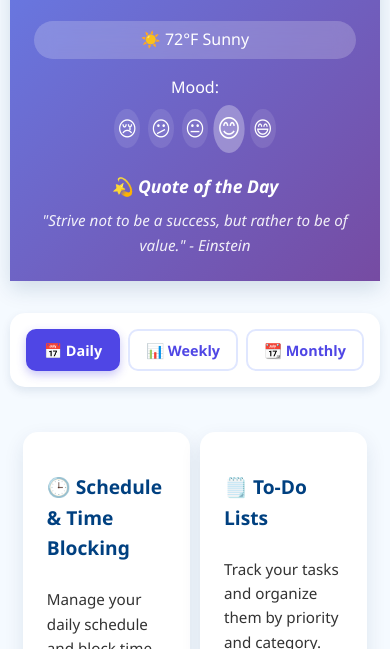
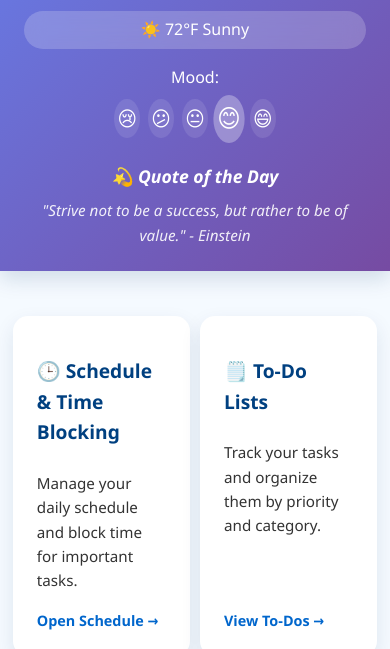
Before and after one commit to Praveen-Kumar-404/Poornimites, a plain HTML site: page planner/main/planner.html in a window 390 px wide. Shown: the part 195-844 px from the top of the page. Drawn offline with Linux system fonts and the light colour scheme.

Commit message:
style(planner): remove body padding and clean up view toggle markup
- Remove body padding on mobile views for better screen utilization
- Clean up commented view toggle section in HTML

```diff
--- a/planner/main/planner.css
+++ b/planner/main/planner.css
@@ -503,7 +503,7 @@ button {
 /* === Responsive Styles === */
 @media (max-width: 768px) {
     body {
-        padding: 15px;
+        padding: 0; /* Removed padding for smaller screens */
     }
 
     .bento-grid {
@@ -649,7 +649,7 @@ button {
 
 @media (max-width: 480px) {
     body {
-        padding: 10px;
+        padding: 0; /* Removed padding for smallest screens */
     }
 
     .bento-grid {
@@ -945,7 +945,7 @@ button {
 /* === Responsive Styles === */
 @media (max-width: 768px) {
     body {
-        padding: 15px;
+        padding: 0; /* Removed padding for smaller screens */
     }
 
     .planner-section {
@@ -1077,7 +1077,7 @@ button {
 
 @media (max-width: 480px) {
     body {
-        padding: 10px;
+        padding: 0; /* Removed padding for smallest screens */
     }
 
     .planner-section {
@@ -1361,7 +1361,7 @@ button {
 /* === Responsive Styles === */
 @media (max-width: 768px) {
     body {
-        padding: 15px;
+        padding: 0; /* Removed padding for smaller screens */
     }
 
     .planner-section {
@@ -1493,7 +1493,7 @@ button {
 
 @media (max-width: 480px) {
     body {
-        padding: 10px;
+        padding: 0; /* Removed padding for smallest screens */
     }
 
     .planner-section {
@@ -1777,7 +1777,7 @@ button {
 /* === Responsive Styles === */
 @media (max-width: 768px) {
     body {
-        padding: 15px;
+        padding: 0; /* Removed padding for smaller screens */
     }
 
     .planner-section {
@@ -1909,7 +1909,7 @@ button {
 
 @media (max-width: 480px) {
     body {
-        padding: 10px;
+        padding: 0; /* Removed padding for smallest screens */
     }
 
     .planner-section {
@@ -2193,7 +2193,7 @@ button {
 /* === Responsive Styles === */
 @media (max-width: 768px) {
     body {
-        padding: 15px;
+        /* padding: 15px; */
     }
 
     .planner-section {
@@ -2325,7 +2325,7 @@ button {
 
 @media (max-width: 480px) {
     body {
-        padding: 10px;
+        /* padding: 10px; */
     }
 
     .planner-section {
@@ -2609,7 +2609,7 @@ button {
 /* === Responsive Styles === */
 @media (max-width: 768px) {
     body {
-        padding: 15px;
+        /* padding: 15px; */
     }
 
     .planner-section {
@@ -2741,7 +2741,7 @@ button {
 
 @media (max-width: 480px) {
     body {
-        padding: 10px;
+        /* padding: 10px; */
     }
 
     .planner-section {
--- a/planner/main/planner.html
+++ b/planner/main/planner.html
@@ -56,14 +56,17 @@
   </section>
 
   <!-- === View Toggle === -->
-  <section class="view-toggle">
-    <button class="view-btn active" data-view="daily">📅 Daily</button>
-    <button class="view-btn" data-view="weekly">📊 Weekly</button>
-    <button class="view-btn" data-view="monthly">📆 Monthly</button>
-  </section>
 
-  <!-- === Main Planner Container with Bento Grid === -->
-  <main class="bento-grid">
+
+  <!-- View Toggle (Daily, Weekly, Monthly) -->
+  <!-- <div class="view-toggle">
+      <button class="view-btn active" data-view="daily">Daily</button>
+      <button class="view-btn" data-view="weekly">Weekly</button>
+      <button class="view-btn" data-view="monthly">Monthly</button>
+  </div> -->
+
+  <!-- Main Bento Grid Container -->
+  <div class="bento-grid">
 
     <!-- 1. Schedule & Time Blocking -->
     <div class="card" data-section-id="schedule-time-blocking">
```
